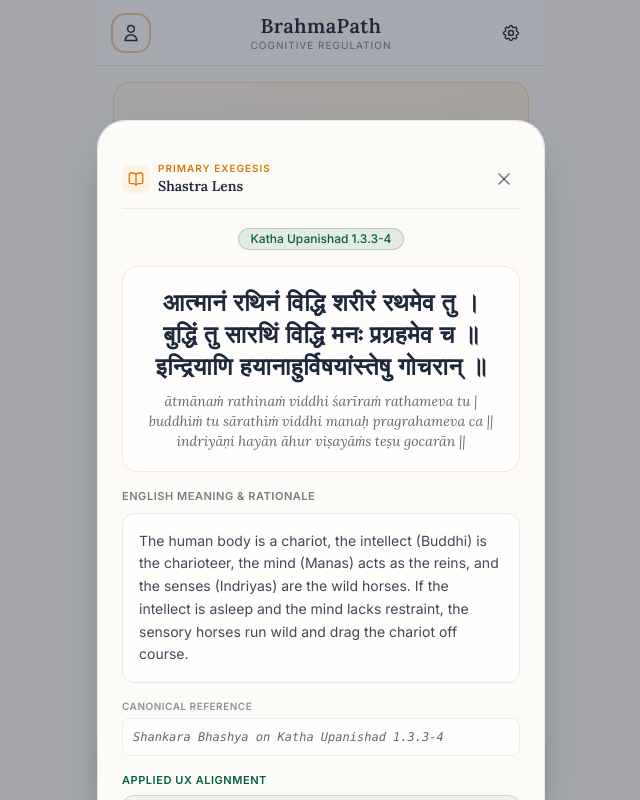
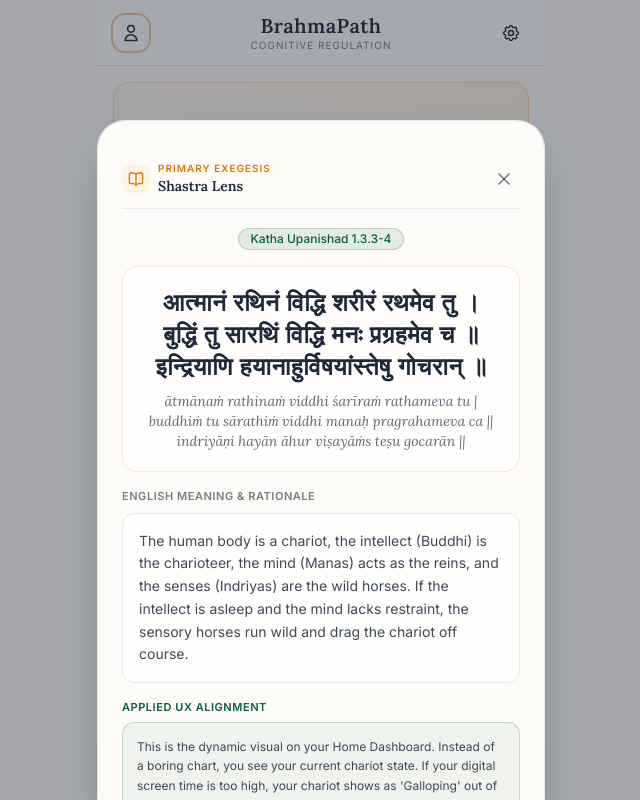
Before and after one commit to aayushm-stack/AAMIGA_serror, a React (Vite) app: page / in a window 1280 px wide. Both pictures are taken after a click on the button 450 px from the left and 32 px from the top of the page. Shown: the top 800 px of the page, without its empty margins (319-959 px from the left). Built offline with nearby package versions, Linux system fonts and the light colour scheme.

Commit message:
fix(shastra): remove canonical reference section and standardize typography to inherit global font

```diff
--- a/src/components/Shastra/ShastraLensDrawer.tsx
+++ b/src/components/Shastra/ShastraLensDrawer.tsx
@@ -117,21 +117,9 @@ export const ShastraLensDrawer: React.FC<ShastraLensDrawerProps> = ({
             <span className="text-[11px] uppercase tracking-wider font-semibold text-charcoal/60 block">
               English Meaning & Rationale
             </span>
-            <div className="p-4 rounded-xl bg-white/80 border border-[#E2E8F0] text-sm text-charcoal/85 leading-relaxed font-normal">
+            <div className="p-4 rounded-xl bg-white/80 border border-[#E2E8F0] text-sm text-charcoal/85 leading-relaxed">
               {meaningText}
             </div>
-          </div>
-        )}
-
-        {/* Canonical Reference citation if provided */}
-        {commentaryReference && commentaryReference !== meaningText && (
-          <div className="flex flex-col gap-1">
-            <span className="text-[10px] uppercase tracking-wider font-semibold text-charcoal/50 block">
-              Canonical Reference
-            </span>
-            <p className="text-xs text-charcoal/70 italic bg-white/50 p-2.5 rounded-lg border border-[#E2E8F0]/70 font-mono">
-              {commentaryReference}
-            </p>
           </div>
         )}
 
```
